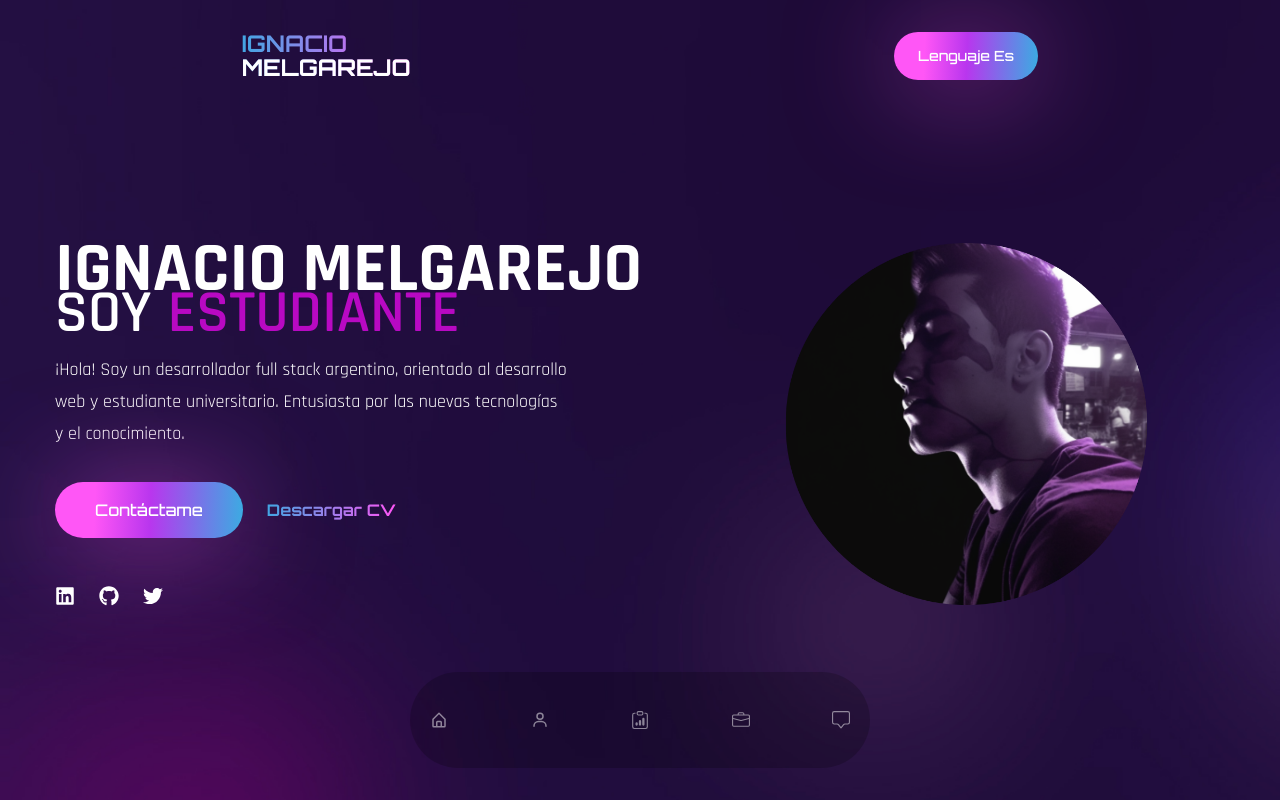
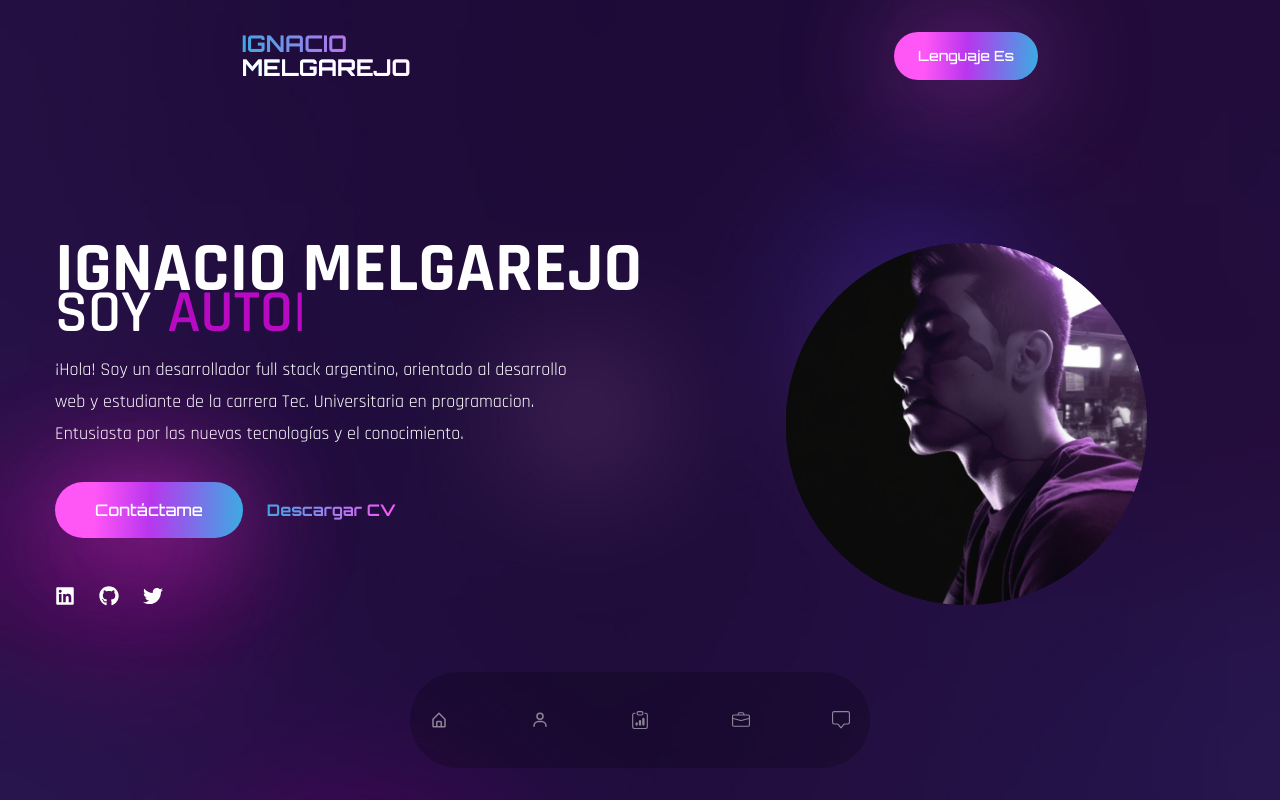
Before and after one commit to IgnacioMelgarejo/portfolio, a React (Create React App) app: page / in a window 1280 px wide. Shown: the top 800 px of the page. Built offline with nearby package versions, Linux system fonts and the light colour scheme; a web font is replaced by a local one.

Commit message:
possibly finiched portfolio

```diff
--- a/package.json
+++ b/package.json
@@ -13,6 +13,7 @@
     "react-hot-toast": "^2.4.1",
     "react-i18next": "^12.2.2",
     "react-scripts": "5.0.1",
+    "react-typed": "^1.2.0",
     "web-vitals": "^2.1.4"
   },
   "scripts": {
--- a/src/App.js
+++ b/src/App.js
@@ -15,11 +15,16 @@ const App = () => {
       <Header />
       <Banner />
       <Nav />
-      <About />
+      <div className='mt-10'> {/* Agregamos margen superior para separar del componente Banner */}
+        <About />
+      </div>
+      <div className='mt-10'>
       <Services />
+      </div>
       <Work />
       <Contact />
-      <div className='h-[4000px]'></div>
+      {/* <div className='h-[4000px]'></div> */}
+      <div className='pb-20'></div>
     </div>
   );
 };
--- a/src/components/About.js
+++ b/src/components/About.js
@@ -16,6 +16,8 @@ const About = () => {
   });
 
   const [t, i18n] = useTranslation("global")
+
+  const currentLanguage = i18n.language;
 
   return <section className='section' id='about' ref={ref}>
 
--- a/src/components/Banner.js
+++ b/src/components/Banner.js
@@ -1,4 +1,4 @@
-import React from 'react';
+import React, { useEffect, useState } from 'react';
 import { Link } from 'react-scroll'
 //img
 import image from '../assets/nacho-banner.png';
@@ -12,7 +12,9 @@ import { motion } from 'framer-motion';
 import { fadeIn } from '../variants'
 //translation
 import { useTranslation } from "react-i18next"
-import { Translation } from 'react-i18next';
+
+import Typed from 'react-typed';
+
 import cvEs from '../pdf/CV Ignacio Melgarejo MARCH ENG.pdf'
 import cvEn from '../pdf/CV-Ignacio-Melgarejo-MARZO-2023-ESP.pdf'
 
@@ -23,8 +25,10 @@ const Banner = () => {
 
   const currentLanguage = i18n.language;
 
-  const dev = t("banner.developer")
+  const sequence = ['developer', 'Self-taught', 'Student'];
+  const sequenceEs = ['desarrollador', 'Autodidacta', 'Estudiante'];
 
+  const sequenceLang= currentLanguage === "es"? sequenceEs: sequence
 
 
   return <section className='min-h-[85vh] lg:min-h-[78vh] flex items-center' id='home' >
@@ -43,35 +47,8 @@ const Banner = () => {
             className='mb-6 text-[36px] lg:text-[60px]
           font-secondary font-semibold uppercase leanding-[1]'>
             <span className=' text-white mr-4'>{t("banner.i")}</span>
-            {currentLanguage === "es"?
-            <TypeAnimation sequence={[
-              "desarrollador",
-              2000,
-              "Autodidacta",
-              2000,
-              "Estudiante",
-              2000,
-            ]}
-              speed={50}
-              className='text-accent'
-              wrapper='span'
-              repeat={Infinity}
-            />
-            :
-            <TypeAnimation sequence={[
-              "developer",
-              2000,
-              "self-taught",
-              2000,
-              "student",
-              2000,
-            ]}
-              speed={50}
-              className='text-accent'
-              wrapper='span'
-              repeat={Infinity}
-            />
-            }
+            <Typed strings={sequenceLang} typeSpeed={50} loop className='text-accent'/>
+
           </motion.div>
           <motion.p
             variants={fadeIn('up', 0.5)}
--- a/src/components/Services.js
+++ b/src/components/Services.js
@@ -121,7 +121,7 @@ const Services = () => {
               <div className='border-b border-white/20 h-[150px] mb-[38px] flex' key={index}>
                 <div className='max-w-[476px]'>
                   <h4 className='text-[20px] tracking-wider font-primary font-semibold mb-6'>{name}</h4>
-                  <p className='font-secondary leading-tight text-base md:text-lg'>{description}</p>
+                  <p className='font-secondary leading-tight text-base md:text-lg md:text-base'>{description}</p>
                 </div>
                 <div className='flex flex-col flex-1 items-end'>
                   <a href='.' className='btn w-9 h-9 mb-[42px] flex justify-center items-center'>
--- a/src/translations/en/global.json
+++ b/src/translations/en/global.json
@@ -3,9 +3,9 @@
         "header":"Languaje En",
         "i":"i am",
         "developer":"Developer",
-        "self-taught":"Self-taught",
-        "student":"Student",
-        "presentation":"Hello! I am an Argentine full stack developer, oriented to web development and university student. Enthusiastic about new technologies and knowledge.",
+        "selfTaughtEn":"Self-taught",
+        "studentEn":"Student",
+        "presentation":"Hello! I am an Argentine full stack developer, oriented to web development and student of the Tec. University career in programming. Enthusiastic about new technologies and knowledge.",
         "contactme":"Contact me",
         "resume":"Download resume"
     },
--- a/src/translations/es/global.json
+++ b/src/translations/es/global.json
@@ -3,9 +3,9 @@
         "header":"Lenguaje Es",
         "i":"soy",
         "developer":"Desarrollador",
-        "self-taught":"Autodidacta",
-        "student":"Estudiante",
-        "presentation":"¡Hola! Soy un desarrollador full stack argentino, orientado al desarrollo web y estudiante universitario. Entusiasta por las nuevas tecnologías y el conocimiento.",
+        "selfTaughtEs":"Autodidacta",
+        "studentEs":"Estudiante",
+        "presentation":"¡Hola! Soy un desarrollador full stack argentino, orientado al desarrollo web y estudiante de la carrera Tec. Universitaria en programacion. Entusiasta por las nuevas tecnologías y el conocimiento.",
         "contactme":"Contáctame",
         "resume":"Descargar CV"
     },
@@ -38,7 +38,7 @@
         "work":"Trabajos",
         "try":"Trato de trabajar centrándome en la estética de mis páginas y sus mejores utilidades",
         "all":"Ver todos los proyectos",
-        "dog":"Aplicación con información sobre la razas"
+        "dog":"Aplicación con información sobre las razas"
     },
     "contact":{
         "get":"Ponete en contacto",
```
Also changed, not shown: 1 other file (tests, documents, lock files or other folders).
